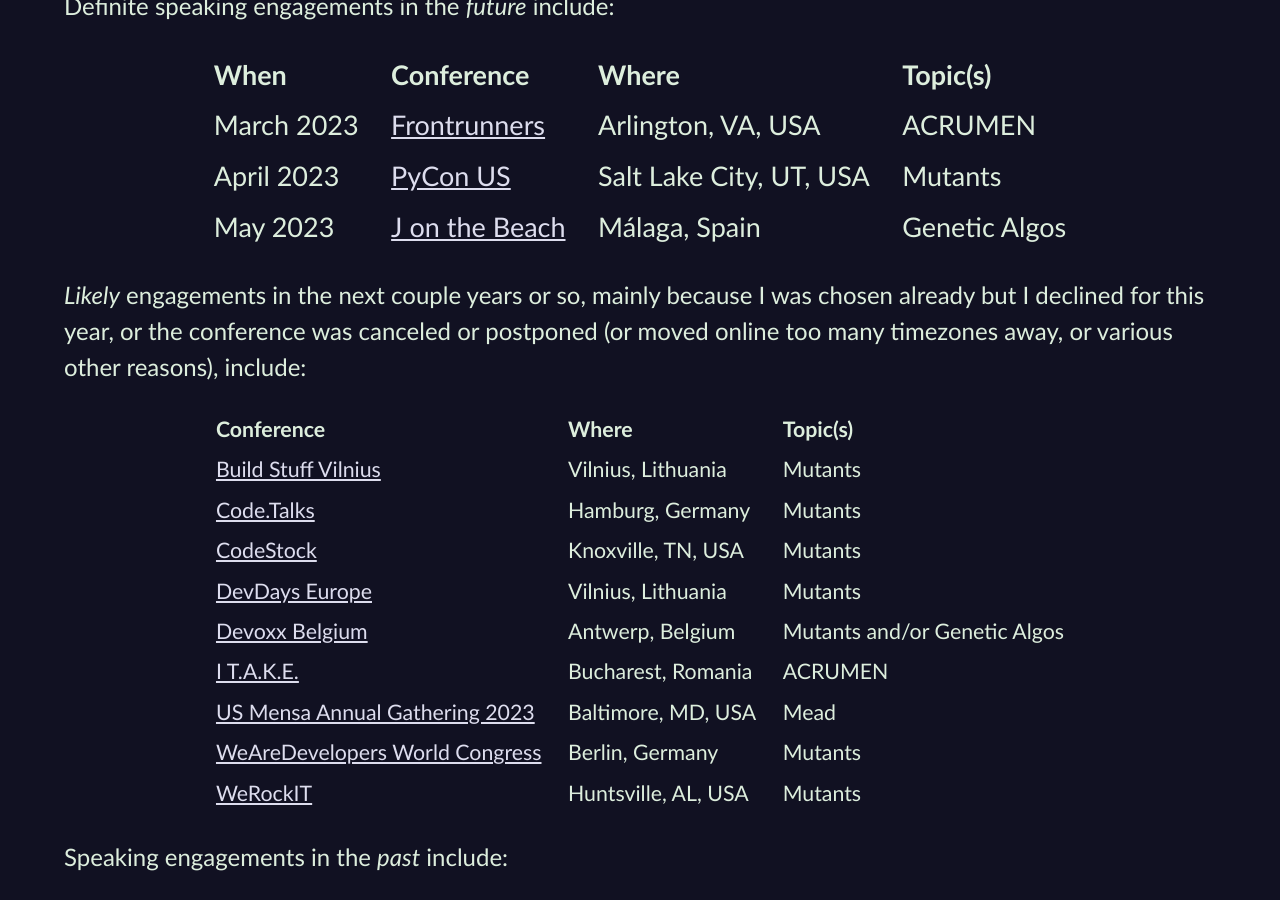
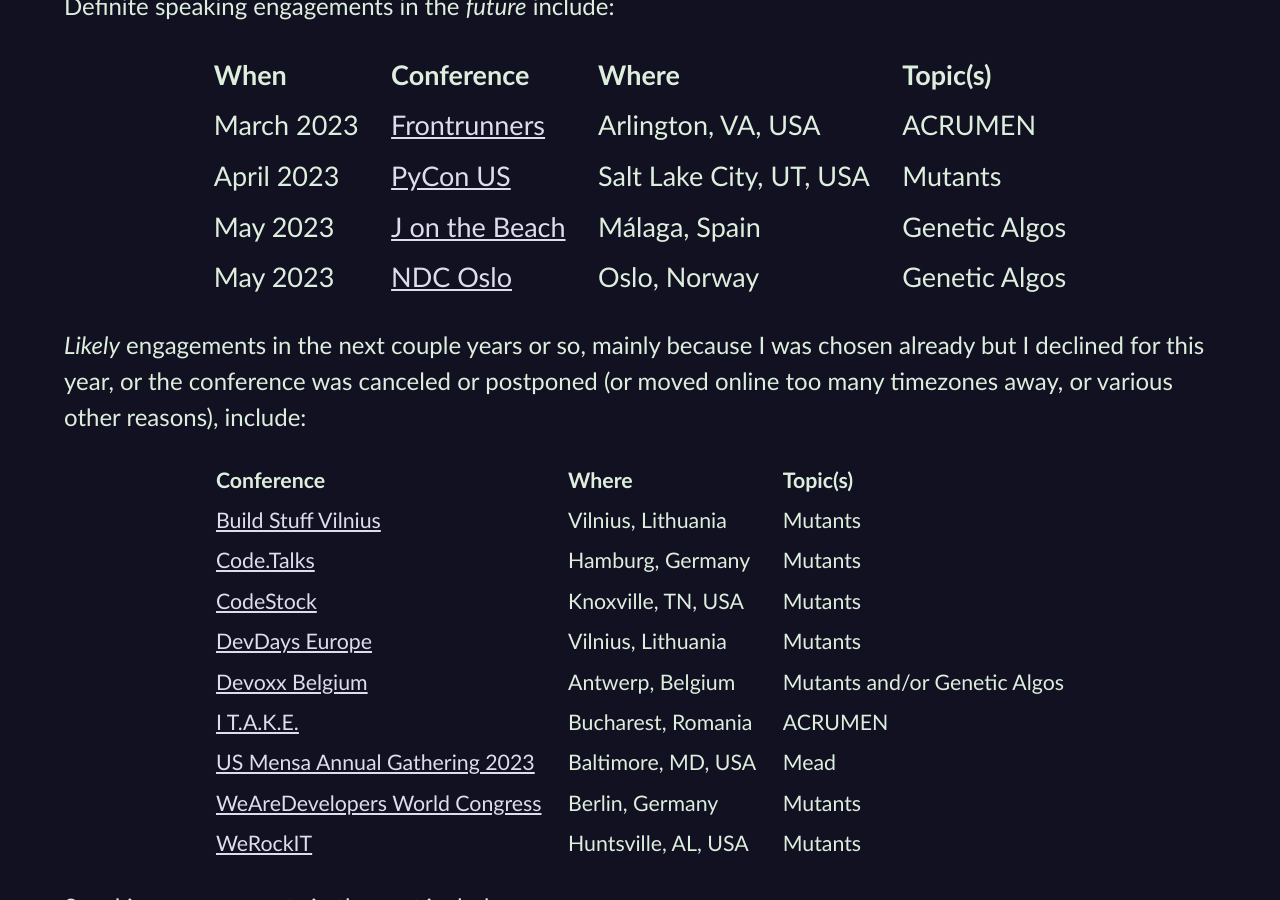
Before and after one commit to CodosaurusLLC/CodosaurusLLC.github.io, a Jekyll site: the page built from speaking.md, in a window 1280 px wide and 900 px high, scrolled down 1412 px. Built offline with Jekyll 4.4.1, drawn with Linux system fonts in a browser that asks for light colours.

Commit message:
add NDC Oslo to upcoming talks

```diff
--- a/speaking.md
+++ b/speaking.md
@@ -114,6 +114,7 @@
 |March&nbsp;2023||[Frontrunners](https://frontrunners.tech/){:rel="nofollow" target="_new"}||Arlington, VA, USA||ACRUMEN|
 |April&nbsp;2023||[PyCon US](https://us.pycon.org/2023/){:rel="nofollow" target="_new"}||Salt Lake City, UT, USA||Mutants|
 |May&nbsp;2023||[J on the Beach](https://www.jonthebeach.com/){:rel="nofollow" target="_new"}||Málaga, Spain||Genetic Algos|
+|May&nbsp;2023||[NDC Oslo](https://ndcoslo.com/){:rel="nofollow" target="_new"}||Oslo, Norway||Genetic Algos|
 {:class="upcoming-engagements speaking"}
 
 _Likely_ engagements in the next couple years or so,
```
